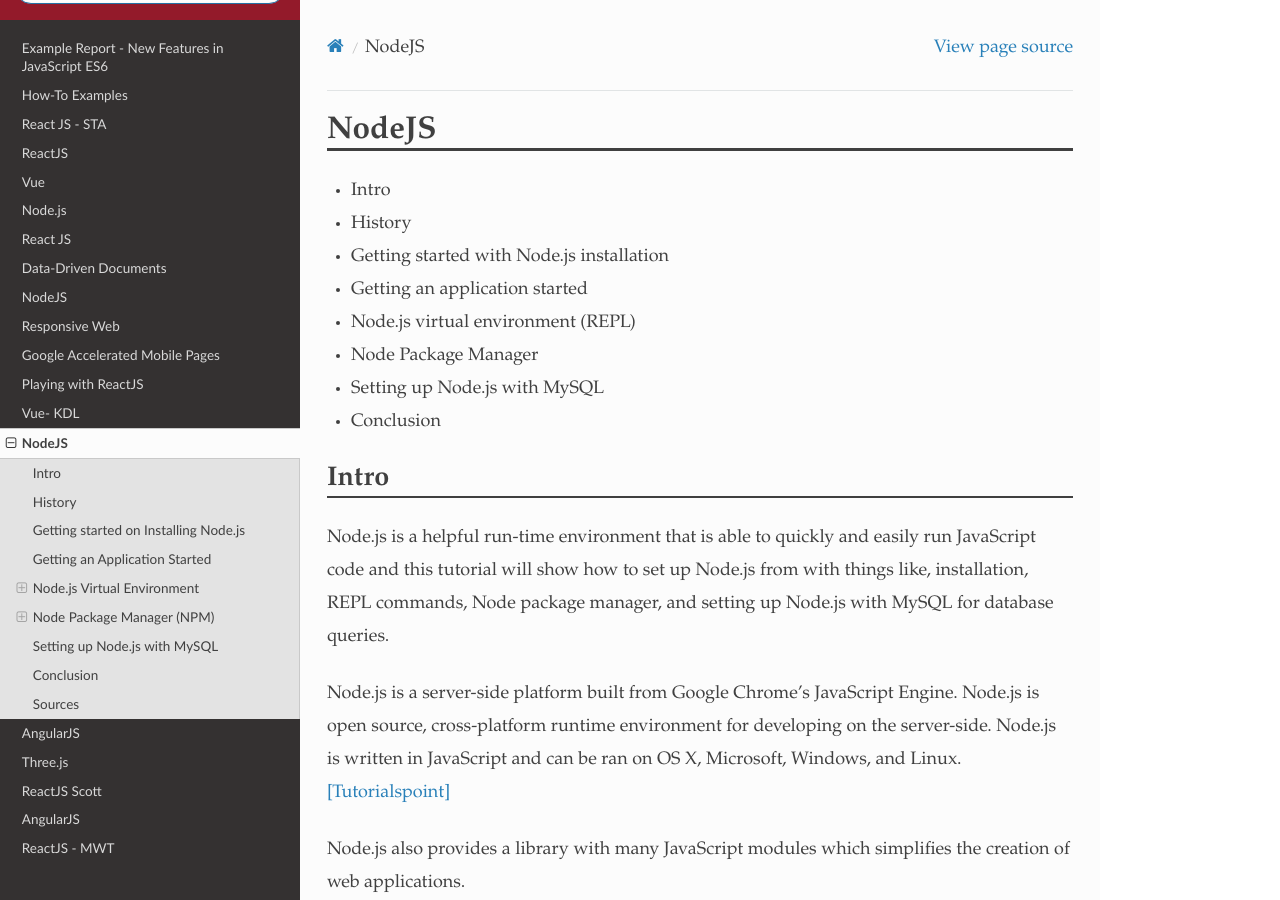
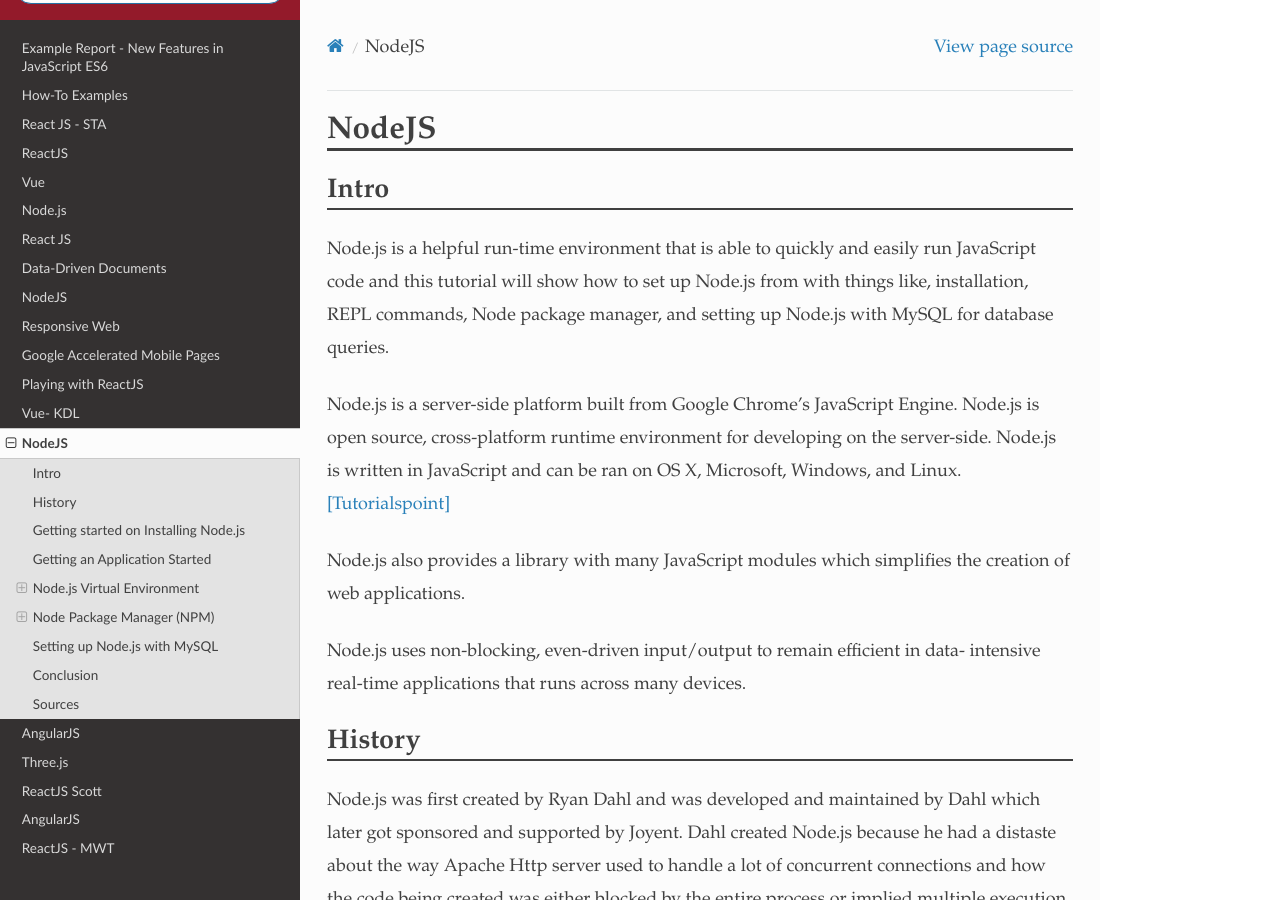
Before and after one commit to pvcraven/2019_spring_web_dev, a Sphinx documentation site: the page built from source/final/luangaphayvong/index.rst, in a window 1280 px wide and 900 px high. Built offline with Sphinx 7.4.7 and the Read the Docs theme 2.0.0, drawn with Linux system fonts in a browser that asks for light colours.

Commit message:
title fix final

```diff
--- a/source/final/luangaphayvong/index.rst
+++ b/source/final/luangaphayvong/index.rst
@@ -1,14 +1,5 @@
 NodeJS
 ======
-
-* Intro
-* History
-* Getting started with Node.js installation
-* Getting an application started
-* Node.js virtual environment (REPL)
-* Node Package Manager
-* Setting up Node.js with MySQL
-* Conclusion
 
 Intro
 -----
```
